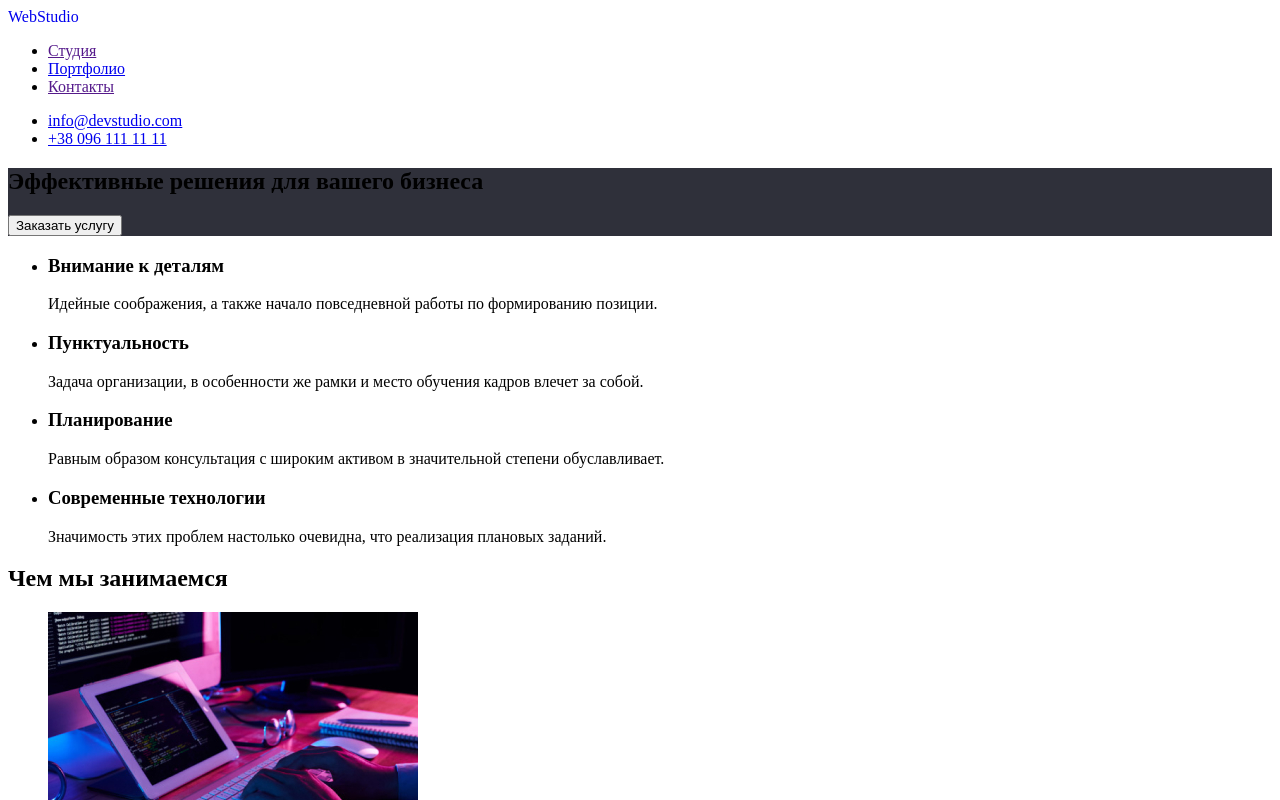
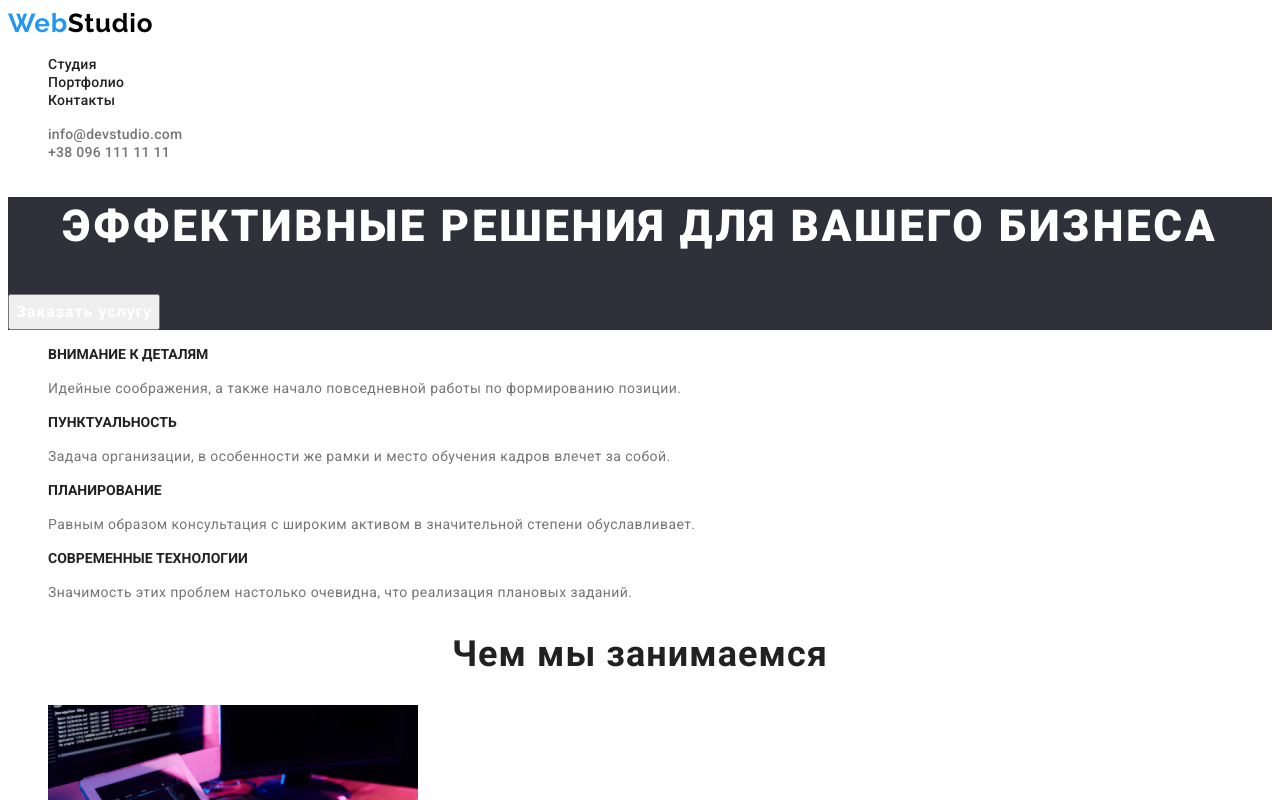
Before and after one commit to 0idea0/goit-markup-hw-02, a plain HTML site: page index.html in a window 1280 px wide. Shown: the top 800 px of the page. Drawn offline with Linux system fonts and the light colour scheme.

Commit message:
Добавляет стили

```diff
--- a/css/styles.css
+++ b/css/styles.css
@@ -1,15 +1,197 @@
-.logo {
+.list {
+  list-style: none;
+}
+
+.link {
+  text-decoration: none;
+}
+
+.header {
+  background-color: #ffffff;
+}
+.logo-color {
   color: #2196f3;
 }
 
+/*body {
+  font-family: 'Roboto', 'Raleway', 'Opan Sans' sans-serif;
+}
+*/
 .logo-link {
+  font-family: 'Raleway', sans-serif;
+  font-weight: 700;
+  font-size: 26px;
+  line-height: 1.19;
+  letter-spacing: 0.03em;
   text-decoration: none;
+  color: #000000;
 }
-/*=========Блок навигации=========*/
-.site-nav {
-  text-decoration: n;
+
+.navigation-list-link {
+  font-family: 'Roboto', sans-serif;
+  font-weight: 500;
+  font-size: 14px;
+  line-height: 1.14;
+  letter-spacing: 0.02em;
+  color: #212121;
+}
+
+.navigation-list-link:hover,
+.navigation-list-link:focus {
+  color: #2196f3;
+}
+
+.mail-link {
+  font-family: 'Roboto', sans-serif;
+  font-weight: 500;
+  font-size: 14px;
+  line-height: 1.14;
+  letter-spacing: 0.02em;
+  color: #757575;
+}
+
+.mail-link:hover,
+.mail-link:focus {
+  color: #2196f3;
+}
+
+.tel-link {
+  font-family: 'Roboto', sans-serif;
+  font-weight: 500;
+  font-size: 14px;
+  line-height: 1.14;
+  letter-spacing: 0.02em;
+  color: #757575;
+}
+
+.tel-link:hover,
+.tel-link:focus {
+  color: #2196f3;
 }
 
 .hero-section {
   background-color: #2f303a;
 }
+
+.hero-section-title {
+  font-family: 'Roboto', sans-serif;
+  font-weight: 900;
+  font-size: 44px;
+  line-height: 1.36;
+  text-align: center;
+  letter-spacing: 0.06em;
+  text-transform: uppercase;
+  color: #ffffff;
+}
+
+.hero-section-btn {
+  font-family: 'Roboto', sans-serif;
+  font-weight: 700;
+  font-size: 16px;
+  line-height: 1.87;
+  display: flex;
+  align-items: center;
+  text-align: center;
+  letter-spacing: 0.06em;
+  color: #ffffff;
+  cursor: pointer;
+}
+
+.hero-section-btn:hover,
+.hero-section-btn:focus {
+  background-color: #188ce8;
+}
+
+.text-title {
+  font-family: 'Roboto', sans-serif;
+  font-weight: 700;
+  font-size: 14px;
+  line-height: 16px;
+  letter-spacing: 1.14;
+  text-transform: uppercase;
+  color: #212121;
+}
+
+.description {
+  font-family: 'Roboto', sans-serif;
+  font-weight: 400;
+  font-size: 14px;
+  line-height: 24px;
+  letter-spacing: 0.03em;
+  color: #757575;
+}
+
+.title-description {
+  font-family: 'Roboto', sans-serif;
+  font-weight: 700;
+  font-size: 36px;
+  line-height: 1.16;
+  text-align: center;
+  letter-spacing: 0.03em;
+  color: #212121;
+}
+
+.team-section {
+  color: #f5f4fa;
+}
+
+.name {
+  font-family: 'Roboto', sans-serif;
+  font-weight: 500;
+  font-size: 16px;
+  line-height: 1.19;
+  text-align: center;
+  letter-spacing: 0.03em;
+  color: #212121;
+}
+
+.position {
+  font-family: 'Roboto', sans-serif;
+  font-weight: 400;
+  font-size: 16px;
+  line-height: 1.19;
+  text-align: center;
+  letter-spacing: 0.03em;
+  color: #757575;
+}
+
+.footer {
+  background-color: #2f303a;
+}
+
+.logo-link-footer {
+  font-family: 'Raleway', sans-serif;
+  font-weight: 700;
+  font-size: 26px;
+  line-height: 1.19;
+  letter-spacing: 0.03em;
+  color: #ffffff;
+}
+
+.map-link {
+  font-family: 'Roboto', sans-serif;
+  font-weight: 400;
+  font-size: 14px;
+  line-height: 1.71;
+  letter-spacing: 0.03em;
+  color: #ffffff;
+}
+
+.link-footer {
+  font-family: 'Roboto', sans-serif;
+  font-weight: 400;
+  font-size: 14px;
+  line-height: 1.71;
+  letter-spacing: 0.03em;
+  color: rgba(255, 255, 255, 0.6);
+}
+
+.map-link:hover,
+.map-link:focus {
+  color: #2196f3;
+}
+
+.link-footer:hover,
+.link-footer:focus {
+  color: #2196f3;
+}
```
